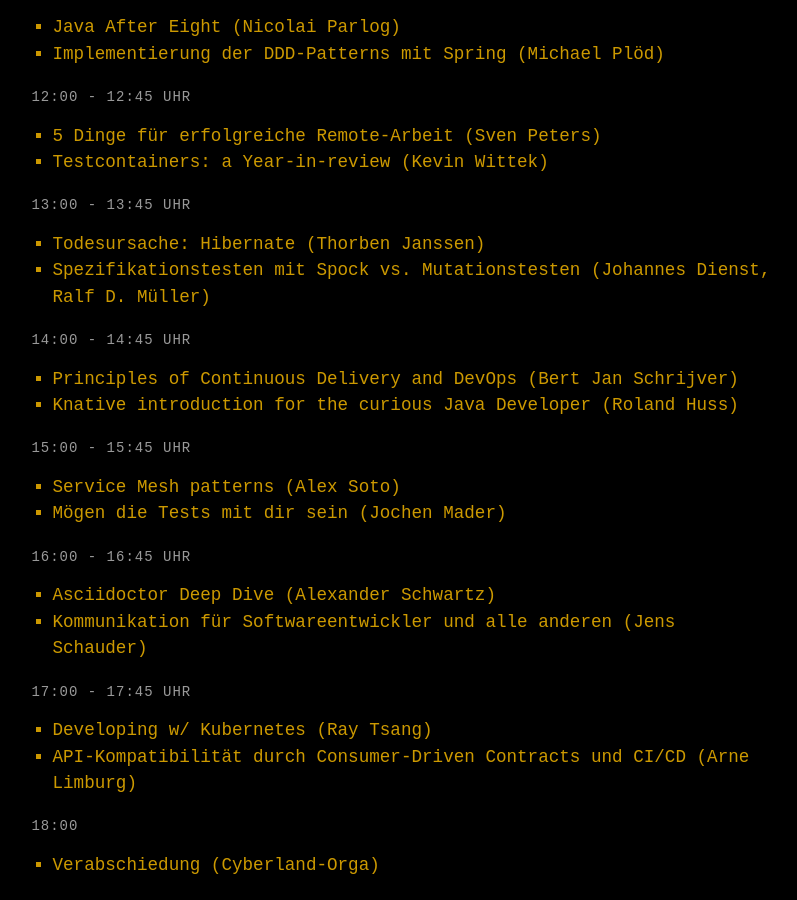
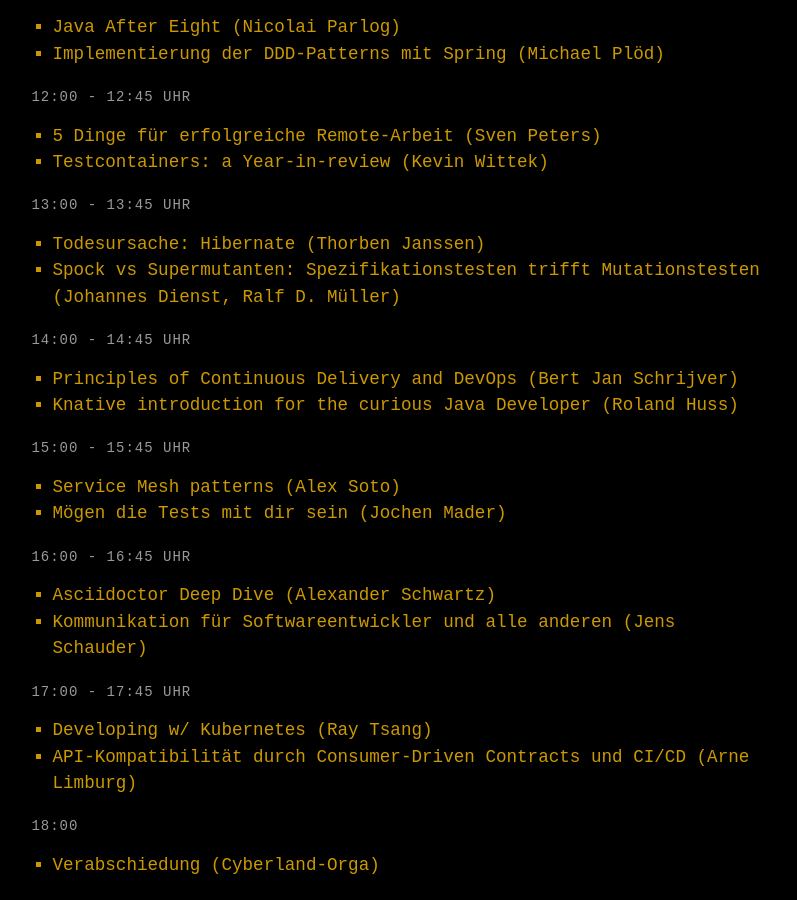
Before and after one commit to cyberjug/website, a Jekyll site: the page built from docs/cyberland2020.md, in a window 1280 px wide and 900 px high, scrolled down 1497 px. Shown: the whole window, without its empty margins (235-1032 px from the left). Built offline with Jekyll 4.4.1, drawn with Linux system fonts in a browser that asks for light colours; some web fonts are replaced.

Commit message:
update title

```diff
--- a/docs/cyberland2020.md
+++ b/docs/cyberland2020.md
@@ -51,7 +51,7 @@
 
 <span class="post-meta">13:00 - 13:45 Uhr</span><br/>
 - Todesursache: Hibernate (Thorben Janssen)
-- Spezifikationstesten mit Spock vs. Mutationstesten (Johannes Dienst, Ralf D. Müller)
+- Spock vs Supermutanten: Spezifikationstesten trifft Mutationstesten (Johannes Dienst, Ralf D. Müller)
 
 <span class="post-meta">14:00 - 14:45 Uhr</span><br/>
 - Principles of Continuous Delivery and DevOps (Bert Jan Schrijver)
```
